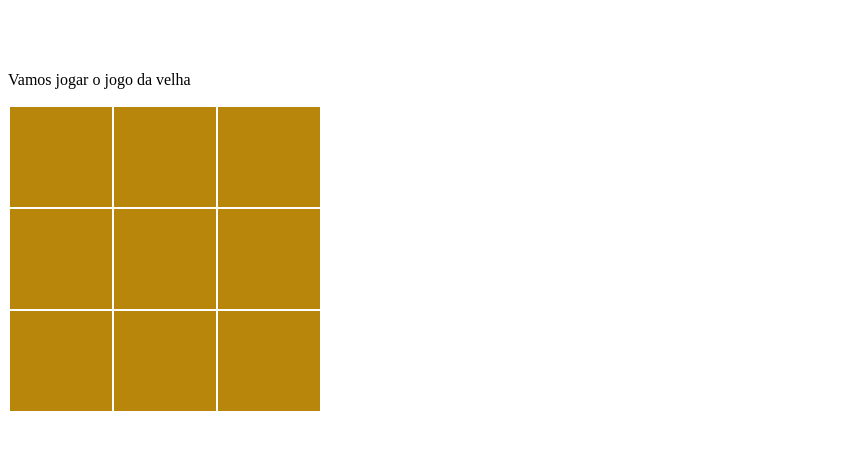
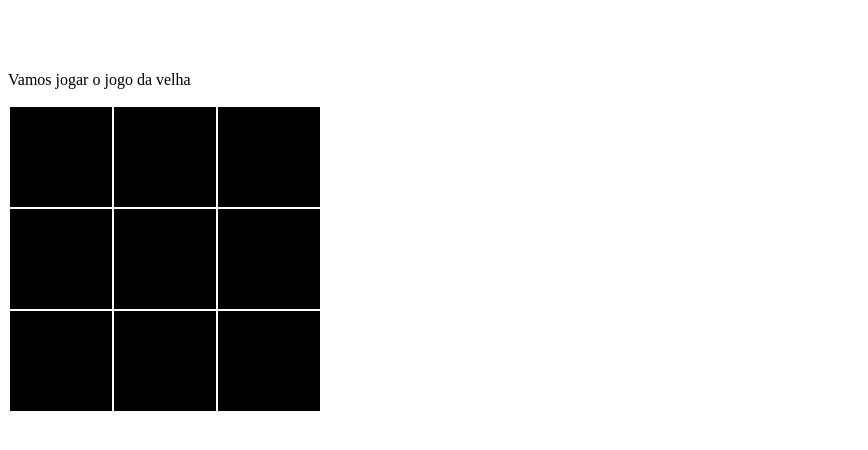
Before and after one commit to NicolasKLange/JogoDaVelha, a plain HTML site: page index.html in a window 1280 px wide. Shown: the part 80-530 px from the top of the page, without its empty margins (0-868 px from the left). Drawn offline with Linux system fonts and the light colour scheme.

Commit message:
jogo da velha decorado

```diff
--- a/index.html
+++ b/index.html
@@ -8,19 +8,18 @@
             text-align: center;
             font-size: 60px;
         }
-
         td {
-            color: aqua;
+            color: rgb(129, 221, 67);
             cursor: pointer;
             text-align: center;
-            background-color: darkgoldenrod;
+            background-color: rgb(0, 0, 0);
             width: 100px;
             height: 100px;
             font-size: 30px;
         }
 
         td:hover {
-            background-color: rgb(11, 184, 69);
+            background-color: rgb(7, 53, 22);
         }
     </style>
 </head>
```
